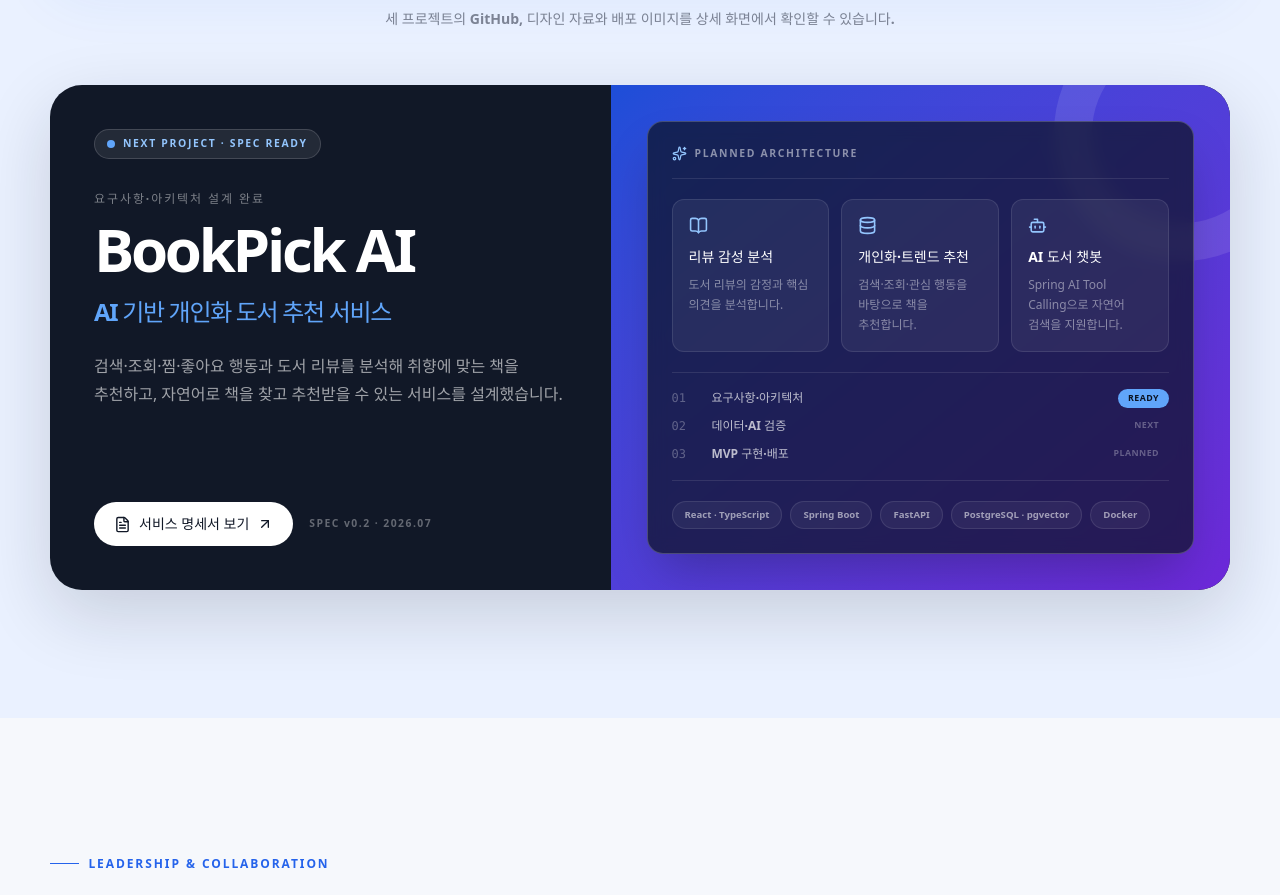
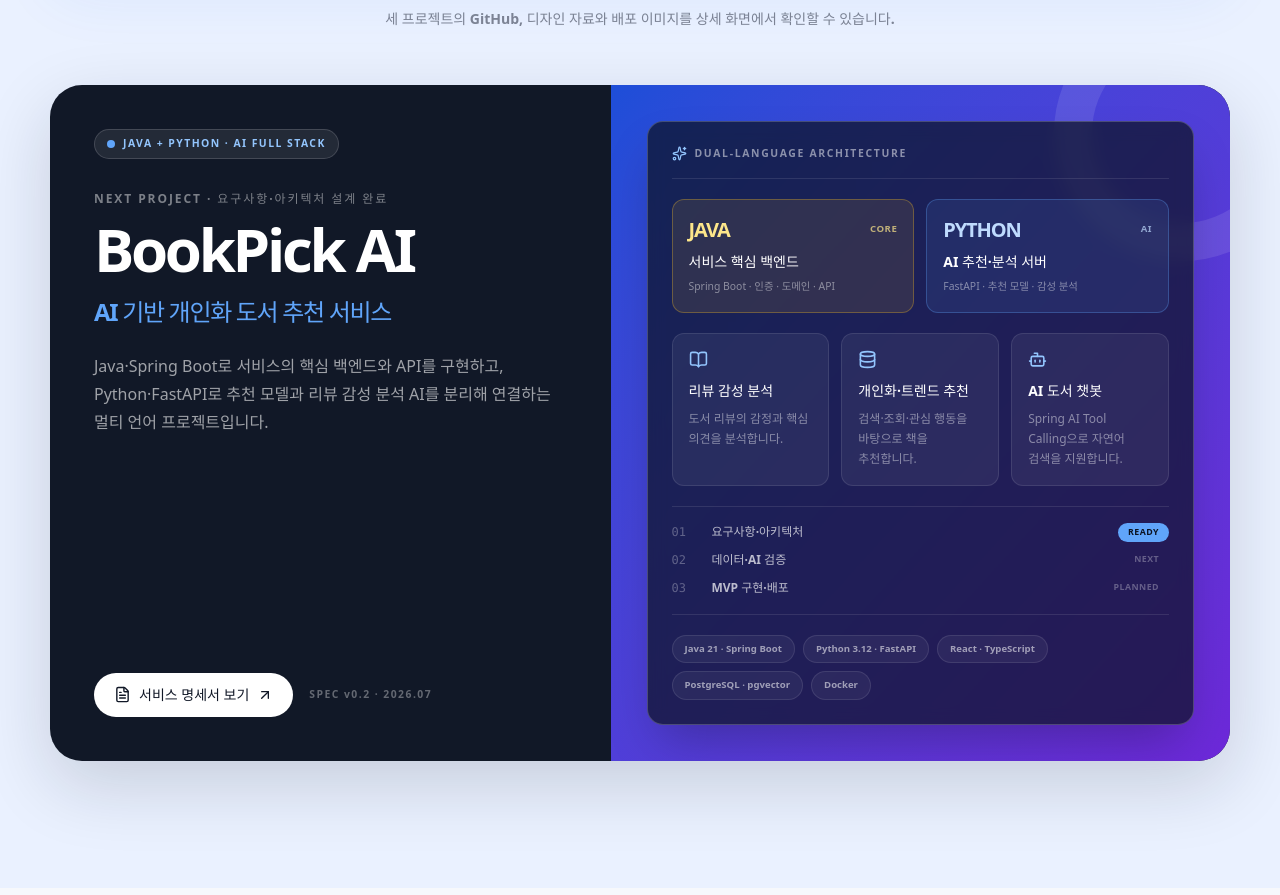
Before and after one commit to carrotkang/portfolio, a React (Vite) app: page / in a window 1280 px wide. Shown: the part 5360-6255 px from the top of the page. Built offline with nearby package versions, Linux system fonts and the light colour scheme; no server answers; a web font is replaced by a local one.

Commit message:
Highlight Java and Python architecture in BookPick AI

```diff
--- a/src/components/WorkInProgress.jsx
+++ b/src/components/WorkInProgress.jsx
@@ -7,6 +7,21 @@ import {
   Sparkles,
 } from 'lucide-react'
 import ScrollReveal from './ScrollReveal'
+
+const languageRoles = [
+  {
+    language: 'JAVA',
+    role: '서비스 핵심 백엔드',
+    detail: 'Spring Boot · 인증 · 도메인 · API',
+    accent: 'border-[#fbbf24]/30 bg-[#fbbf24]/10 text-[#fde68a]',
+  },
+  {
+    language: 'PYTHON',
+    role: 'AI 추천·분석 서버',
+    detail: 'FastAPI · 추천 모델 · 감성 분석',
+    accent: 'border-[#60a5fa]/30 bg-[#60a5fa]/10 text-[#bfdbfe]',
+  },
+]
 
 const coreFeatures = [
   {
@@ -33,9 +48,9 @@ const projectSteps = [
 ]
 
 const techStack = [
+  'Java 21 · Spring Boot',
+  'Python 3.12 · FastAPI',
   'React · TypeScript',
-  'Spring Boot',
-  'FastAPI',
   'PostgreSQL · pgvector',
   'Docker',
 ]
@@ -46,16 +61,16 @@ export default function WorkInProgress() {
       <aside className="grid overflow-hidden rounded-[2rem] bg-[#111827] text-white shadow-[0_24px_70px_rgba(17,24,39,0.16)] lg:grid-cols-[0.95fr_1.05fr]">
         <div className="flex flex-col justify-between p-8 sm:p-11">
           <div>
-            <span className="inline-flex items-center gap-2 rounded-full border border-white/15 bg-white/8 px-3 py-1.5 text-[0.65rem] font-black tracking-[0.16em] text-[#93c5fd]">
+            <span className="inline-flex items-center gap-2 rounded-full border border-white/15 bg-white/8 px-3 py-1.5 text-[0.65rem] font-black tracking-[0.14em] text-[#93c5fd]">
               <span className="relative flex size-2">
                 <span className="absolute inline-flex size-full animate-ping rounded-full bg-[#60a5fa] opacity-75" />
                 <span className="relative inline-flex size-2 rounded-full bg-[#60a5fa]" />
               </span>
-              NEXT PROJECT · SPEC READY
+              JAVA + PYTHON · AI FULL STACK
             </span>
 
             <p className="mt-8 text-xs font-black tracking-[0.16em] text-white/45">
-              요구사항·아키텍처 설계 완료
+              NEXT PROJECT · 요구사항·아키텍처 설계 완료
             </p>
             <h3 className="display mt-3 text-4xl font-bold leading-none sm:text-6xl">
               BookPick AI
@@ -63,10 +78,10 @@ export default function WorkInProgress() {
             <p className="display mt-4 text-xl font-bold leading-snug text-[#60a5fa] sm:text-2xl">
               AI 기반 개인화 도서 추천 서비스
             </p>
-            <p className="mt-6 max-w-xl text-pretty leading-7 text-white/60">
-              검색·조회·찜·좋아요 행동과 도서 리뷰를 분석해 취향에 맞는 책을
-              추천하고, 자연어로 책을 찾고 추천받을 수 있는 서비스를
-              설계했습니다.
+            <p className="mt-6 max-w-xl break-keep text-pretty leading-7 text-white/60">
+              Java·Spring Boot로 서비스의 핵심 백엔드와 API를 구현하고,
+              Python·FastAPI로 추천 모델과 리뷰 감성 분석 AI를 분리해
+              연결하는 멀티 언어 프로젝트입니다.
             </p>
           </div>
 
@@ -93,11 +108,31 @@ export default function WorkInProgress() {
             <div className="flex items-center gap-2 border-b border-white/10 pb-4">
               <Sparkles size={15} className="text-[#93c5fd]" />
               <span className="text-[0.65rem] font-black tracking-[0.16em] text-white/50">
-                PLANNED ARCHITECTURE
+                DUAL-LANGUAGE ARCHITECTURE
               </span>
             </div>
 
-            <div className="grid gap-3 py-5 sm:grid-cols-3">
+            <div className="grid gap-3 py-5 sm:grid-cols-2">
+              {languageRoles.map(({ language, role, detail, accent }) => (
+                <div
+                  key={language}
+                  className={`rounded-xl border p-4 ${accent}`}
+                >
+                  <div className="flex items-center justify-between gap-3">
+                    <strong className="display text-xl">{language}</strong>
+                    <span className="text-[0.6rem] font-black tracking-wider opacity-70">
+                      {language === 'JAVA' ? 'CORE' : 'AI'}
+                    </span>
+                  </div>
+                  <p className="mt-2 text-sm font-black text-white">{role}</p>
+                  <p className="mt-1 text-[0.65rem] leading-5 text-white/45">
+                    {detail}
+                  </p>
+                </div>
+              ))}
+            </div>
+
+            <div className="grid gap-3 pb-5 sm:grid-cols-3">
               {coreFeatures.map(({ icon: Icon, title, description }) => (
                 <div
                   key={title}
```
